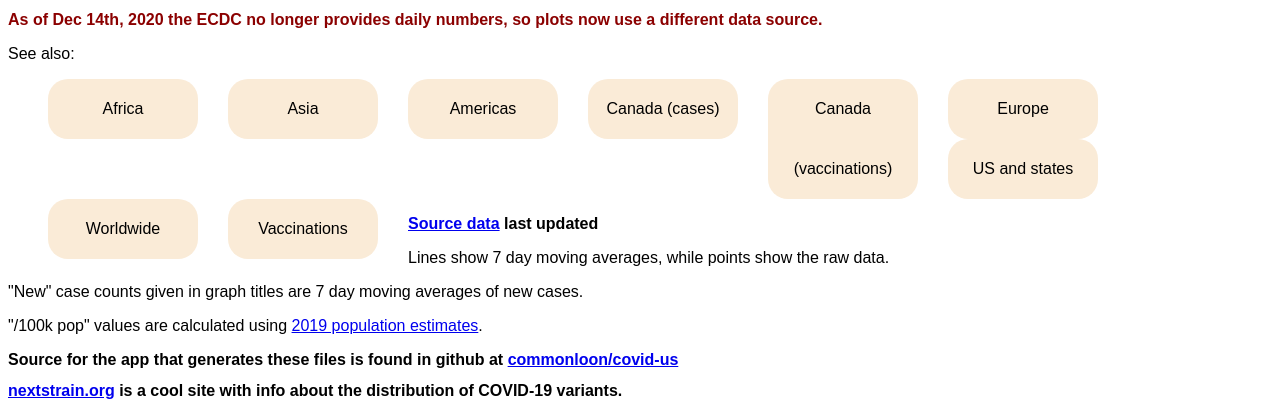
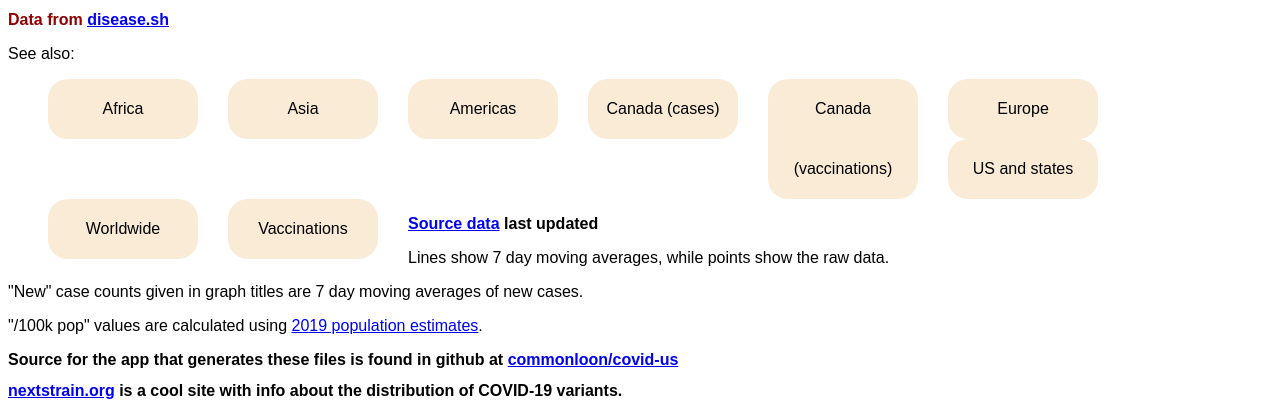
Before and after one commit to commonloon/covid-us, a Flask app: template templates/world.html in a window 1280 px wide. Shown: the top 412 px of the page. Run offline with Flask 2, Linux system fonts and the light colour scheme; the template is opened without the code that fills it, so the values that code supplies are empty.

Commit message:
Removed old comment about source data

```diff
--- a/templates/world.html
+++ b/templates/world.html
@@ -62,7 +62,7 @@
 <body>
     <script src="https://d3js.org/d3.v6.min.js"></script>
     <h1>{{ headline }}</h1>
-    <h1 style="color:darkred;">As of Dec 14th, 2020 the ECDC no longer provides daily numbers, so plots now use a different data source.</h1>
+    <h1 style="color:darkred;">Data from <a href="https://disease.sh">disease.sh</a></h1>
     <p>See also:</p>
     <span>
     <ul id="buttons">
```
